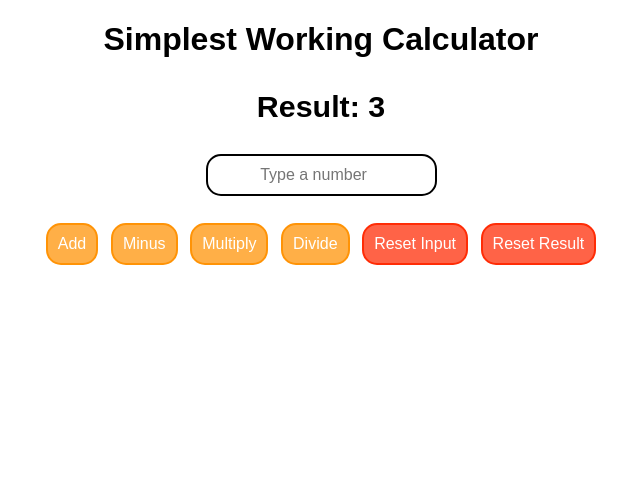
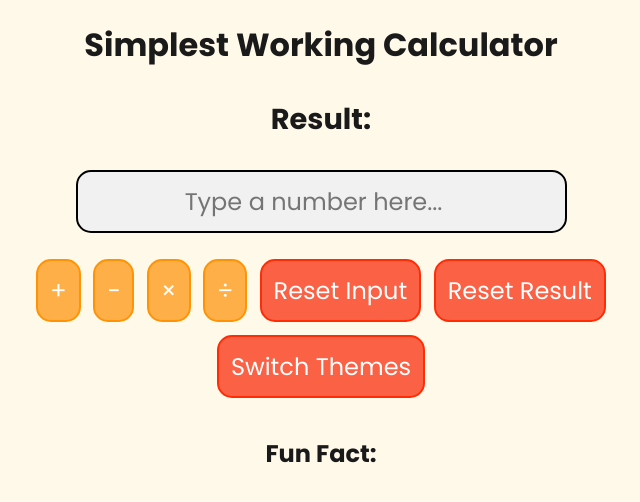
Before and after one commit to a-eryan/meta-front-end-course, a React (Create React App) app in the folder Course5/miniprojcalculator/: page / in a window 1280 px wide. Shown: the top 502 px of the page, without its empty margins (319-959 px from the left). Built offline with nearby package versions, Linux system fonts and the light colour scheme; no server answers.

Commit message:
Applied the numbers fun fact API, fixed styling issues and user experience. Should be finalized now.

```diff
--- a/Course5/miniprojcalculator/package.json
+++ b/Course5/miniprojcalculator/package.json
@@ -7,7 +7,9 @@
     "cra-template": "1.2.0",
     "react": "^19.0.0",
     "react-dom": "^19.0.0",
-    "react-scripts": "5.0.1"
+    "react-scripts": "5.0.1",
+    "react-toggle-dark-mode": "^1.1.1",
+    "use-local-storage": "^3.0.0"
   },
   "scripts": {
     "predeploy": "npm run build",
--- a/Course5/miniprojcalculator/public/index.html
+++ b/Course5/miniprojcalculator/public/index.html
@@ -6,6 +6,12 @@
     <meta http-equiv="X-UA-Compatible" content="IE=edge">
     <meta name="viewport" content="width=device-width, initial-scale=1.0">
     <title>Mini Calculator App</title>
+    <meta name="description" content="Calculator application using React through Meta's 'React Basics' Coursera course and self-studying. Features arithmetic operations, theme switching, and number facts API integration." />
+    <meta name="author" content="Anthony Eryan" />
+    <meta name="keywords" content="Anthony Eryan, frontend, portfolio project, calculator app" />
+    <style>
+        @import url('https://fonts.googleapis.com/css2?family=EB+Garamond:wght@800&family=Poppins:ital,wght@0,100;0,200;0,300;0,400;0,500;0,600;0,700;0,800;0,900;1,100;1,200;1,300;1,400;1,500;1,600;1,700;1,800;1,900&display=swap');
+    </style>
 </head>
 
 <body>
--- a/Course5/miniprojcalculator/src/App.css
+++ b/Course5/miniprojcalculator/src/App.css
@@ -1,44 +1,98 @@
 * {
-    font-family: sans-serif;
+    font-family: "Poppins";
       /* Center vertically and horizontally */
       text-align: center;
+      align-items: center;
+  }
 
+  body{
+    background-color: #fff9e9;
+    color: #1a1a1a;
   }
-  p, result {
-    font-size: 190%;
-    font-weight: bold;
+  .dark { /*dark class for dark mode*/
+    background-color: #1a1a1a;
+    color: white;
+    input {
+      background: #1a1a1a;
+      color:white;
+    }
+    button {
+      transition: 0.99s; /*smoooth transition towards theme switching, switches to .dark, and it'll instantly play*/
+    }
+    button:hover {
+      transform: scale(1.05); /* Increase the size of the image on hover */
+      transition: 0.99s;
+      background: #725133;
+    }
+    button:nth-last-child(2), button:nth-last-child(1) {
+      background: #4a47ff;
+      color:white;
+      border: 2px solid #061fff;
+    }
+    button:nth-last-child(2):hover, button:nth-last-child(1):hover { /*Selects second-to-last, last in the form, and last in the parent container (the App div)*/
+      transition: 0.99s;
+      background: #374379;
+    }
+    input {
+      transition: 0.99s; /*smoooth transition towards theme switching, switches to .dark, and it'll instantly play*/
+      background: #0f0f0f;
+      border: solid #f1f1f1;
+      color: white;
+    }
+    }
+
+  p {
+    font-size: 180%;
   }
+
   input, button {
-    font-size: 1rem;
-    padding: 10px;
+    font-size: 1.5rem;
+    padding: 12px;
     border-radius: 15px;
     align-items: center;
     justify-content: center
   }
+
   input {
-    display: block;
+    display: flex;
+    flex: 1;
     margin: 0 auto 20px;
     text-align: center;  /* Centers the text inside */
     border: 2px solid black;  /*overwrites default border*/
-}
+    background: #f1f1f1;
+  }
   button {
     background: #ffaf47;
     color: white;
     margin: 0.5%;
     border: 2px solid #ff9306;   /*overwrites default border*/
+  }
 
-  }
   button:hover {
     transform: scale(1.05); /* Increase the size of the image on hover */
-    transition: 0.5s;
+    transition: 0.3s;
     background: #ffb875;
+  }
 
-  }
-  button:nth-last-child(2), button:nth-last-child(1) { /*For reset input and rest result*/
-    background: #ff6347;
+  button:nth-last-child(2), button:nth-last-child(1){ /*Selects second-to-last, last in the form, and last in the parent container (the App div)*/
+    background: #fb6145;
     border: 2px solid #ff2c06;   /*overwrites default border*/
   }
+
   button:nth-last-child(2):hover, button:nth-last-child(1):hover { /*For reset input and rest result*/
     transition: 0.99s;
     background: #ff8a75;
   }
+
+  footer {
+    font-size: 24px;
+    margin: 2.5%;
+  }
+
+
+  @media (max-width: 767px) {
+    form button:nth-last-child(3), form button:nth-last-child(4), form button:nth-last-child(5), form button:nth-last-child(6) {
+      margin: 2.5%;
+      padding: 7%;
+    }
+  }
--- a/Course5/miniprojcalculator/src/App.js
+++ b/Course5/miniprojcalculator/src/App.js
@@ -1,5 +1,6 @@
-import { useState,useRef} from "react";
+import { useState, useRef, useEffect} from "react";
 import "./App.css";
+
 
 function App() {
   //Value of inital input and result values:
@@ -7,15 +8,40 @@ function App() {
   const resultRef = useRef(null);
   //Using the State Hook:
   // When we write:
-  const [result, setResult] = useState(3);
-
+  const [result, setResult] = useState(null);
+  const [theme, setTheme] = useState(() => {
+    const savedTheme = localStorage.getItem('theme'); //gets the theme from local storage
+    return savedTheme || 'light'; //if there is no theme in local storage, it will default to light
+  })
+  useEffect(() => { /*Use useEffect hook since we want the theme to affect the whole page, and not just React's territory (the root div) in order to modify the body tag. */
+    /*This is known as a "side effect", since it's outside the bounds of our App. */
+    document.body.className = theme;
+  }, [theme]); //[theme] array tells React which value to watch for changes
   // We get:
   // result: the state variable (starts at 0)
   // setResult: a function to update that variable
   // Although we don't assign e, React creates and passes this event object whenever the button is clicked. (applies to all event handlers)
+  const [fact, setFact] = useState(null);
+  const funFactURL = `http://numbersapi.com/${Math.floor(Math.random() * 1000)}`;
+
+
+  useEffect(() => {
+    const fetchFact = async () => {
+      try {
+        const response = await fetch(funFactURL);
+        const text = await response.text();  //using text() instead of json() since it wasn't even a JSON object
+        setFact(text);
+      } catch (error) {
+        console.error("Error fetching fact:", error);
+      }
+    }
+    fetchFact();
+}, []);
+
+
   function plus(e) {
     e.preventDefault(); //Stops <form> submission/page refresh
-    setResult((result) = result + Number(inputRef.current.value));
+    setResult((result) => result + Number(inputRef.current.value));
   };
 
   function minus(e) {
@@ -40,35 +66,49 @@ function App() {
   };
 
   function resetResult(e) {
-    e.preventDefault();
+    e.preventDefault(); //Stops <form> submission/page refresh
     setResult(null);
   };
 
+  function themeShifter() {
+    if(theme === 'light') {
+      setTheme('dark');
+      document.body.className = 'dark';
+      localStorage.setItem('theme', 'dark');
+    } else {
+      setTheme('light');
+      document.body.className = 'light';
+      localStorage.setItem('theme', 'light');
+    }
+}
+
   return (
-    <div className="App">
-      <div>         {/* Add the subtract button */}
+    <div className={`App ${theme}`}>
+      <div>
         <h1>Simplest Working Calculator</h1>
       </div>
       <form>
-        <p ref={resultRef}>Result: {result} </p>
+        <p ref={resultRef}><b>Result:</b> {result} </p>
         <input
           pattern="[0-9]"
           ref={inputRef}
           type="number"
-          placeholder="Type a number"
+          placeholder="Type a number here..."
         />
-        <button onClick={plus}>Add</button>
-        {/* Add the subtract button */}
-        <button onClick={minus}>Minus</button>
+        <button onClick={plus} title = "Addition">+</button>
+         {/* Add the subtract button */}
+        <button onClick={minus} title = "Subtraction">−</button>
         {/* Add the multiply button */}
-        <button onClick={times}>Multiply</button>
+        <button onClick={times} title = "Multiplication">×</button>
         {/* Add the divide button */}
-        <button onClick={divide}>Divide</button>
+        <button onClick={divide} title = "Division">÷</button>
         {/* Add the resetInput button */}
         <button onClick={resetInput}>Reset Input</button>
         {/* Add the resetResult button */}
         <button onClick={resetResult}>Reset Result</button>
       </form>
+      <button onClick={themeShifter}>Switch Themes</button>
+    <footer><b>Fun Fact:</b> {fact}</footer>
     </div>
   );
 }
```
Also changed, not shown: 1 other file (tests, documents, lock files or other folders).
